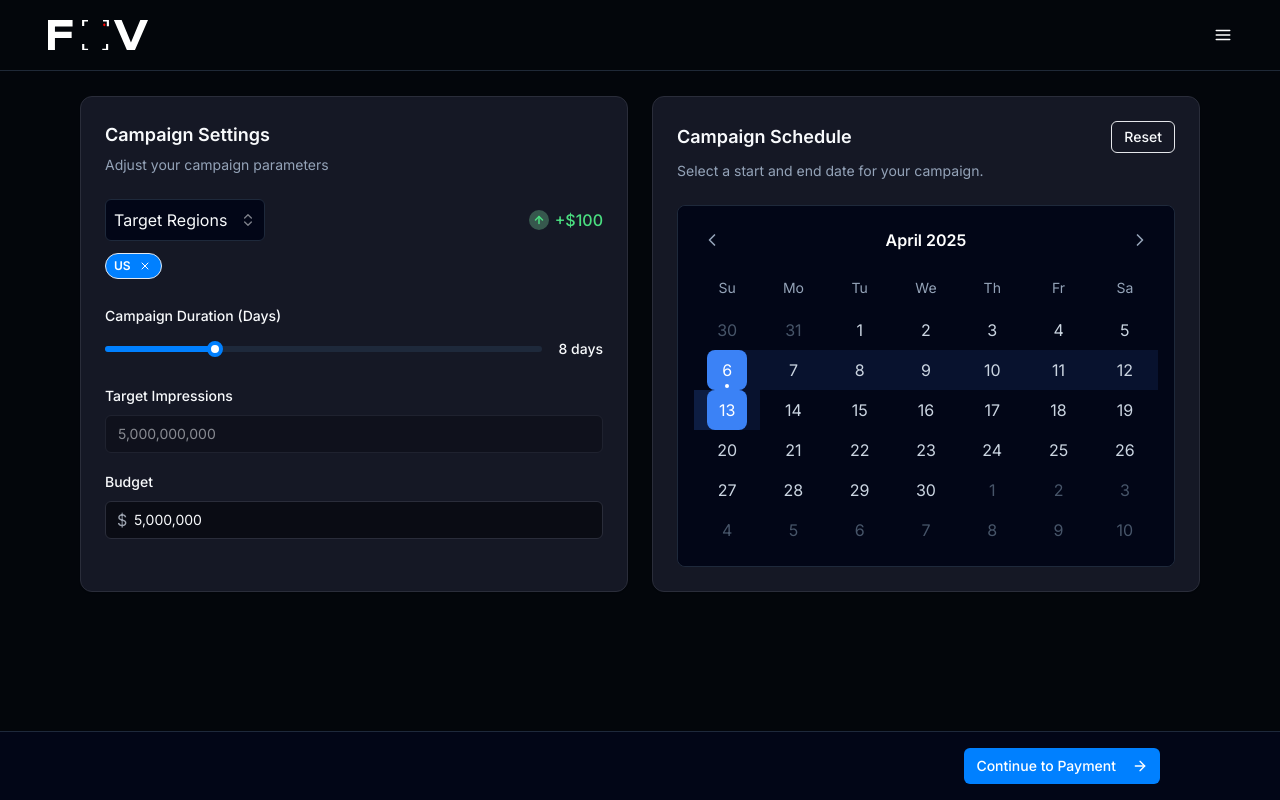
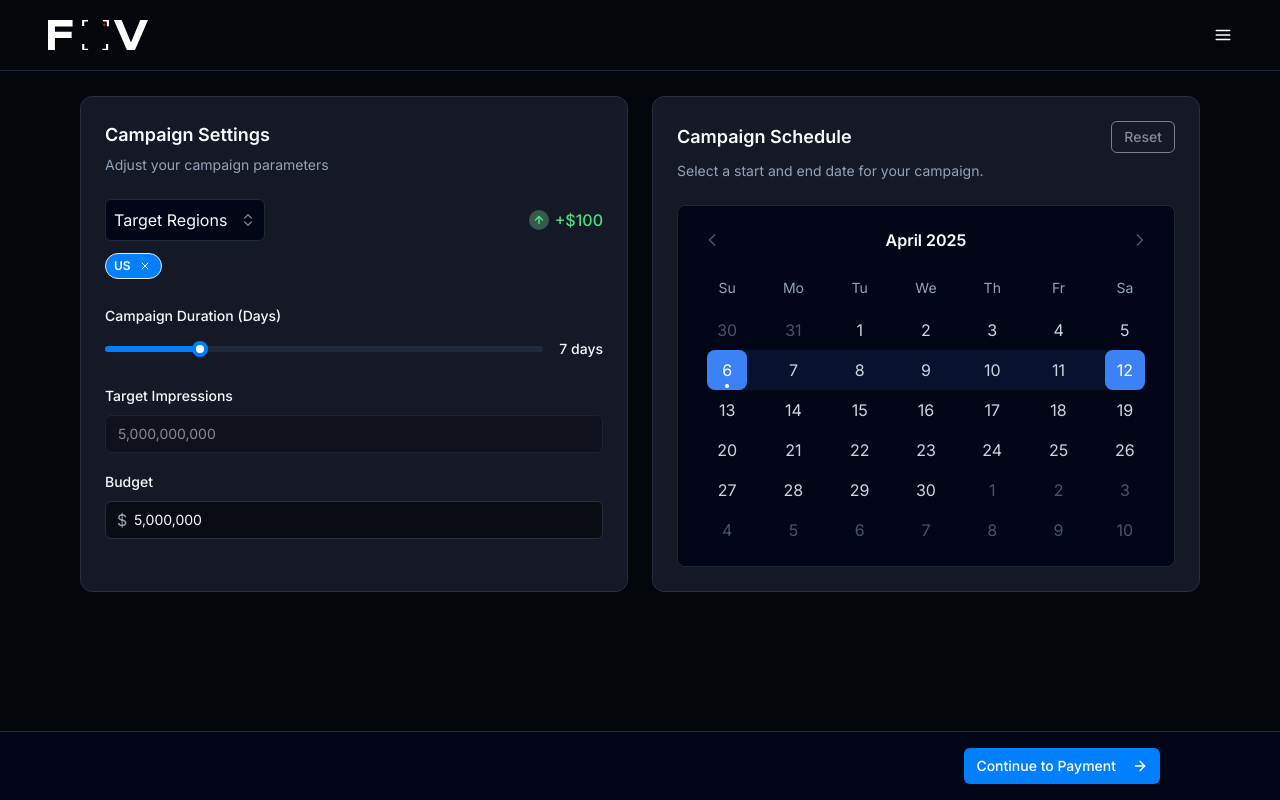
Before and after one commit to raf-fonseca/fov, a Next.js app: page /campaign-scheduler in a window 1280 px wide. Built offline with nearby package versions, Linux system fonts and the light colour scheme.

Commit message:
calendar changing based on campaign settings

```diff
--- a/app/(root)/campaign-scheduler/page.tsx
+++ b/app/(root)/campaign-scheduler/page.tsx
@@ -155,7 +155,7 @@ export default function CampaignScheduler() {
     selectedTimePeriods: [],
     dateRange: {
       start: today,
-      end: addDays(today, 7),
+      end: addDays(today, 6),
     },
   });
 
@@ -168,7 +168,7 @@ export default function CampaignScheduler() {
     {
       id: "camp-2",
       name: "Nike Campaign",
-      days: 14,
+      days: 7,
       impressions: 8000000,
       regions: ["US", "EU"],
       deliverySpeed: "burst",
@@ -181,17 +181,19 @@ export default function CampaignScheduler() {
         new Date(2025, 2, 17),
         new Date(2025, 2, 18),
         new Date(2025, 2, 19),
+        new Date(2025, 2, 20),
+        new Date(2025, 2, 21),
       ],
       selectedTimePeriods: [],
       dateRange: {
         start: new Date(2025, 2, 15),
-        end: new Date(2025, 2, 19),
+        end: new Date(2025, 2, 21),
       },
     },
     {
       id: "camp-3",
       name: "Coca-Cola Campaign",
-      days: 10,
+      days: 7,
       impressions: 6000000,
       regions: ["US", "BR"],
       deliverySpeed: "balanced",
@@ -206,12 +208,11 @@ export default function CampaignScheduler() {
         new Date(2025, 2, 24),
         new Date(2025, 2, 25),
         new Date(2025, 2, 26),
-        new Date(2025, 2, 27),
       ],
       selectedTimePeriods: [],
       dateRange: {
         start: new Date(2025, 2, 20),
-        end: new Date(2025, 2, 27),
+        end: new Date(2025, 2, 26),
       },
     },
   ]);
@@ -589,16 +590,24 @@ export default function CampaignScheduler() {
                 <Button
                   variant="outline"
                   size="sm"
-                  className="hover:cursor-pointer ml-auto"
+                  className={cn(
+                    "hover:cursor-pointer ml-auto",
+                    campaign.days === 7 && "opacity-50 cursor-not-allowed"
+                  )}
+                  disabled={campaign.days === 7}
                   onClick={() =>
-                    setCampaign((prev) => ({
+                    setCampaign((prev) => {
+                      // Set to 7 days starting from today or current start date
+                      const startDate = prev.dateRange.start || today;
+                      return {
                         ...prev,
                         dateRange: {
-                        start: null,
-                        end: null,
+                          start: startDate,
+                          end: addDays(startDate, 6), // 7 days total (start date + 6 days)
                         },
                         days: 7,
-                    }))
+                      };
+                    })
                   }
                 >
                   Reset
@@ -609,13 +618,25 @@ export default function CampaignScheduler() {
               </CardDescription>
             </CardHeader>
             <CardContent className="space-y-6">
+              <Tooltip delayDuration={0}>
+                <TooltipTrigger asChild>
                   <div className="bg-slate-950 border border-slate-800 rounded-lg w-full">
                     <DateRangeCalendar
                       onRangeSelect={handleDateRangeSelect}
                       initialRange={campaign.dateRange}
                       className="bg-slate-950 text-white border-slate-800"
+                      readOnly={true}
                     />
                   </div>
+                </TooltipTrigger>
+                <TooltipContent
+                  className="bg-[#1a1d2d] border-[#2a2d3a] text-white p-2 max-w-[250px]"
+                  side="top"
+                >
+                  Adjust the campaign settings to change your campaign date
+                  range
+                </TooltipContent>
+              </Tooltip>
             </CardContent>
           </Card>
         </div>
@@ -624,12 +645,10 @@ export default function CampaignScheduler() {
         <div className="fixed bottom-0 left-0 right-0 bg-slate-950 border-t border-slate-800 z-50">
           <div className="max-w-[1200px] mx-auto px-10 lg:px-20 py-4">
             <div className="flex justify-end">
-              {/* <Link href="/campaign-scheduler"> */}
               <Button className="bg-primary-50 hover:bg-primary-50/70 px-8 text-white">
                 Continue to Payment
                 <ArrowRight className="ml-2 h-4 w-4" />
               </Button>
-              {/* </Link> */}
             </div>
           </div>
         </div>
--- a/components/date-range-calendar.tsx
+++ b/components/date-range-calendar.tsx
@@ -8,12 +8,14 @@ interface CalendarProps {
   className?: string;
   onRangeSelect?: (range: { start: Date | null; end: Date | null }) => void;
   initialRange?: { start: Date | null; end: Date | null };
+  readOnly?: boolean;
 }
 
 export function DateRangeCalendar({
   className,
   onRangeSelect,
   initialRange = { start: null, end: null },
+  readOnly = true, // Default to read-only mode
 }: CalendarProps) {
   const [currentMonth, setCurrentMonth] = useState<Date>(() => {
     // Set current month to the month of initialRange.start if available
@@ -42,9 +44,11 @@ export function DateRangeCalendar({
   useEffect(() => {
     setSelectedRange(initialRange);
 
-    // If initialRange has a start date, focus the calendar on that month
+    // Always update currentMonth when initialRange changes to ensure we display the correct month
     if (initialRange?.start) {
       setCurrentMonth(new Date(initialRange.start));
+    } else if (initialRange?.end) {
+      setCurrentMonth(new Date(initialRange.end));
     }
 
     // Update selection mode based on the range
@@ -140,6 +144,8 @@ export function DateRangeCalendar({
 
   // Handle date selection
   const handleDateClick = (date: Date) => {
+    if (readOnly) return; // Don't allow selection in read-only mode
+
     if (selectionMode === "start") {
       // Start new selection
       const newRange = { start: date, end: null };
@@ -182,7 +188,26 @@ export function DateRangeCalendar({
   // Check if a date is within the selected range
   const isInRange = (date: Date) => {
     if (!selectedRange.start || !selectedRange.end) return false;
-    return date > selectedRange.start && date < selectedRange.end;
+
+    // Create date objects with time set to midnight to ensure proper comparison
+    const dateNormalized = new Date(
+      date.getFullYear(),
+      date.getMonth(),
+      date.getDate()
+    );
+    const startNormalized = new Date(
+      selectedRange.start.getFullYear(),
+      selectedRange.start.getMonth(),
+      selectedRange.start.getDate()
+    );
+    const endNormalized = new Date(
+      selectedRange.end.getFullYear(),
+      selectedRange.end.getMonth(),
+      selectedRange.end.getDate()
+    );
+
+    // Check if date is strictly between start and end (not including those dates)
+    return dateNormalized > startNormalized && dateNormalized < endNormalized;
   };
 
   // Get position info for styling the range
@@ -192,7 +217,7 @@ export function DateRangeCalendar({
     const isFirstDay =
       date.toDateString() === selectedRange.start.toDateString();
     const isLastDay = date.toDateString() === selectedRange.end.toDateString();
-    const isInBetween = date > selectedRange.start && date < selectedRange.end;
+    const isInBetween = isInRange(date);
 
     // Calculate week boundaries
     const isStartOfWeek = index % 7 === 0;
@@ -204,16 +229,12 @@ export function DateRangeCalendar({
     const nextDate = new Date(date);
     nextDate.setDate(date.getDate() + 1);
 
-    const isPrevInRange =
-      prevDate >= selectedRange.start && prevDate <= selectedRange.end;
-    const isNextInRange =
-      nextDate >= selectedRange.start && nextDate <= selectedRange.end;
+    const isPrevInRange = isInRange(prevDate) || isStartDate(prevDate);
+    const isNextInRange = isInRange(nextDate) || isEndDate(nextDate);
 
     // Check if previous or next date is start/end
-    const prevIsStart =
-      prevDate.toDateString() === selectedRange.start.toDateString();
-    const nextIsEnd =
-      nextDate.toDateString() === selectedRange.end.toDateString();
+    const prevIsStart = isStartDate(prevDate);
+    const nextIsEnd = isEndDate(nextDate);
 
     return {
       isFirstDay,
@@ -238,7 +259,12 @@ export function DateRangeCalendar({
       <div className="flex items-center justify-between mb-4">
         <button
           onClick={goToPreviousMonth}
-          className="p-2 rounded-md text-slate-400 hover:bg-[#2a2d3a] hover:text-white"
+          className={cn(
+            "p-2 rounded-md text-slate-400",
+            !readOnly && "hover:bg-[#2a2d3a] hover:text-white",
+            readOnly && "opacity-50 cursor-not-allowed"
+          )}
+          disabled={readOnly}
           aria-label="Previous month"
         >
           <ChevronLeft className="h-5 w-5" />
@@ -248,7 +274,12 @@ export function DateRangeCalendar({
         </h2>
         <button
           onClick={goToNextMonth}
-          className="p-2 rounded-md text-slate-400 hover:bg-[#2a2d3a] hover:text-white"
+          className={cn(
+            "p-2 rounded-md text-slate-400",
+            !readOnly && "hover:bg-[#2a2d3a] hover:text-white",
+            readOnly && "opacity-50 cursor-not-allowed"
+          )}
+          disabled={readOnly}
           aria-label="Next month"
         >
           <ChevronRight className="h-5 w-5" />
@@ -292,18 +323,21 @@ export function DateRangeCalendar({
                 <div className="absolute left-0 top-0 bottom-0 w-1/2 bg-[#3b82f6]/10 z-0" />
               )}
 
-              <button
-                onClick={() => handleDateClick(day.date)}
+              <div
                 className={cn(
-                  "h-10 w-10 flex items-center justify-center relative hover:bg-[#2a2d3a] hover:text-white rounded-md transition-colors",
+                  "h-10 w-10 flex items-center justify-center relative rounded-md transition-colors",
                   !day.isCurrentMonth && "text-slate-600",
                   day.isCurrentMonth && !isStart && !isEnd && "text-slate-300",
                   (isStart || isEnd) && "text-white",
                   // Start date styling
-                  isStart && "bg-[#3b82f6] hover:bg-[#3b82f6] rounded-lg z-10",
+                  isStart && "bg-[#3b82f6] rounded-lg z-10",
                   // End date styling
-                  isEnd && "bg-[#3b82f6] hover:bg-[#3b82f6] rounded-lg z-10"
+                  isEnd && "bg-[#3b82f6] rounded-lg z-10",
+                  // Remove hover effects in read-only mode
+                  !readOnly &&
+                    "hover:bg-[#2a2d3a] hover:text-white cursor-pointer"
                 )}
+                onClick={readOnly ? undefined : () => handleDateClick(day.date)}
               >
                 <span className="relative z-10">{day.dayOfMonth}</span>
 
@@ -311,7 +345,7 @@ export function DateRangeCalendar({
                 {isToday && (
                   <span className="absolute bottom-0.5 left-1/2 transform -translate-x-1/2 w-1 h-1 bg-white rounded-full" />
                 )}
-              </button>
+              </div>
             </div>
           );
         })}
```
Lines whose indentation alone changed are shown as unchanged.
